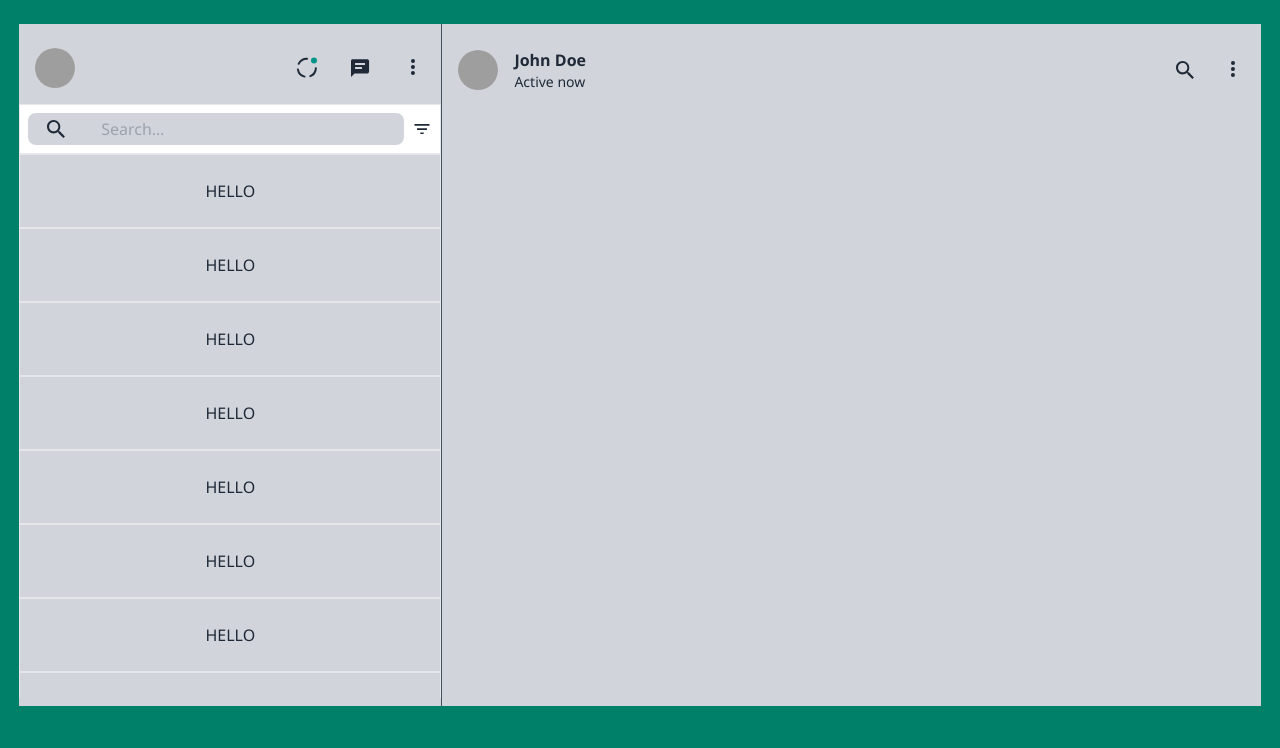
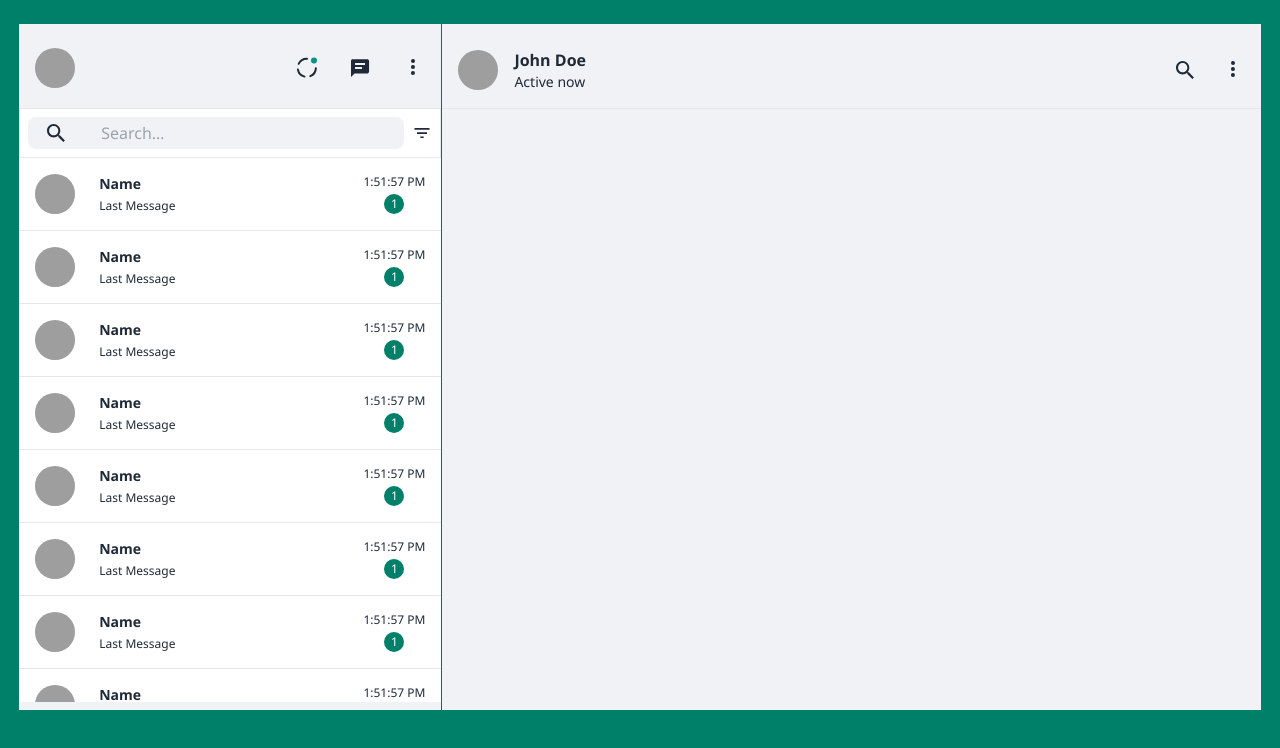
Before and after one commit to ProgrammerShri/Whatsapp-Web-Clone, a React (Create React App) app: page /messages in a window 1280 px wide. Shown: the top 748 px of the page. Built offline with nearby package versions, Linux system fonts and the light colour scheme; grey boxes are pictures that could not be loaded.

Commit message:
ChatList Completed

```diff
--- a/src/index.css
+++ b/src/index.css
@@ -9,9 +9,34 @@ body {
     sans-serif;
   -webkit-font-smoothing: antialiased;
   -moz-osx-font-smoothing: grayscale;
+
 }
+
 
 code {
   font-family: source-code-pro, Menlo, Monaco, Consolas, 'Courier New',
     monospace;
 }
+
+
+/* Custom Scroll bar CSS  */
+
+/* width */
+::-webkit-scrollbar {
+  width: 4px;
+}
+
+/* Track */
+::-webkit-scrollbar-track {
+  background: #f1f1f1;
+}
+
+/* Handle */
+::-webkit-scrollbar-thumb {
+  background: #888;
+}
+
+/* Handle on hover */
+::-webkit-scrollbar-thumb:hover {
+  background: #555;
+}
--- a/src/pages/ChatPage.js
+++ b/src/pages/ChatPage.js
@@ -4,9 +4,9 @@ const ChatPage = () => {
   return (
     <div className="w-full h-screen bg-primary-green">
       <div className="w-[97%] m-auto flex pt-6">
-        <div className="w-[40rem] bg-gray-300 py-2 ">
+        <div className="w-[40rem] bg-light-gray py-2 ">
           {/* Header  */}
-          <div className="w-full py-4 flex justify-between items-center px-4 ">
+          <div className="w-full py-4 flex justify-between items-center px-4 mb-1">
             <div className="flex w-1/3">
               <Avatar />
             </div>
@@ -25,7 +25,7 @@ const ChatPage = () => {
                 <input
                   type="text"
                   placeholder="Search…"
-                  className="input w-full h-8 my-2 bg-gray-300"
+                  className="input w-full h-8 my-2 bg-light-gray"
                 />
               </div>
             </div>
@@ -35,43 +35,17 @@ const ChatPage = () => {
           {/* ChatList  */}
 
           <div className="h-[34rem] overflow-x-hidden overflow-y-auto ">
-            <div className="py-6 border border-b">HELLO</div>
-            <div className="py-6 border border-b">HELLO</div>
-            <div className="py-6 border border-b">HELLO</div>
-            <div className="py-6 border border-b">HELLO</div>
-            <div className="py-6 border border-b">HELLO</div>
-            <div className="py-6 border border-b">HELLO</div>
-            <div className="py-6 border border-b">HELLO</div>
-            <div className="py-6 border border-b">HELLO</div>
-            <div className="py-6 border border-b">HELLO</div>
-            <div className="py-6 border border-b">HELLO</div>
-            <div className="py-6 border border-b">HELLO</div>
-            <div className="py-6 border border-b">HELLO</div>
-            <div className="py-6 border border-b">HELLO</div>
-            <div className="py-6 border border-b">HELLO</div>
-            <div className="py-6 border border-b">HELLO</div>
-            <div className="py-6 border border-b">HELLO</div>
-            <div className="py-6 border border-b">HELLO</div>
-            <div className="py-6 border border-b">HELLO</div>
-            <div className="py-6 border border-b">HELLO</div>
-            <div className="py-6 border border-b">HELLO</div>
-            <div className="py-6 border border-b">HELLO</div>
-            <div className="py-6 border border-b">HELLO</div>
-            <div className="py-6 border border-b">HELLO</div>
-            <div className="py-6 border border-b">HELLO</div>
-            <div className="py-6 border border-b">HELLO</div>
-            <div className="py-6 border border-b">HELLO</div>
-            <div className="py-6 border border-b">HELLO</div>
-            <div className="py-6 border border-b">HELLO</div>
-            <div className="py-6 border border-b">HELLO</div>
-            <div className="py-6 border border-b">HELLO</div>
-            <div className="py-6 border border-b">HELLO</div>
-            <div className="py-6 border border-b">HELLO</div>
+            {[
+              1, 2, 3, 4, 5, 6, 7, 8, 9, 10, 11, 12, 13, 14, 15, 16, 17, 18, 19,
+              20,
+            ].map((item) => (
+              <ChatList className="hover:bg-light-gray py-4 bg-white border-b flex justify-between items-center px-4 cursor-pointer" />
+            ))}
           </div>
         </div>
 
-        <div className="w-full bg-gray-300 py-2 border-l border-primary-gray">
-          <div className="w-full py-4 flex justify-between items-center px-4 ">
+        <div className="w-full bg-light-gray py-2 border-l  border-primary-gray ">
+          <div className="w-full py-4 flex justify-between items-center px-4 border-b">
             <div className="flex space-x-4 items-center ">
               <Avatar />
               <div className="flex flex-col text-left">
@@ -91,6 +65,27 @@ const ChatPage = () => {
 };
 
 export default ChatPage;
+
+const ChatList = ({ ...props }) => {
+  return (
+    <div {...props}>
+      <div className="flex space-x-6">
+        <Avatar />
+        <div className="flex flex-col text-left space-y-1">
+          <h3 className="text-sm font-bold">Name</h3>
+          <p className="text-xs">Last Message</p>
+        </div>
+      </div>
+
+      <div className="flex flex-col justify-between items-center space-y-1">
+        <p className="text-xs">{new Date().toLocaleTimeString()}</p>
+        <div className="flex justify-center items-center bg-primary-green text-white rounded-full w-5 h-5">
+          <p className="text-xs">1</p>
+        </div>
+      </div>
+    </div>
+  );
+};
 
 const Avatar = ({ ...props }) => {
   return (
@@ -175,7 +170,7 @@ const NewChatIcon = ({ ...props }) => {
 
 const SearchIcon = ({ ...props }) => {
   return (
-    <span className="cursor-pointer my-2  bg-gray-300" {...props}>
+    <span className="cursor-pointer my-2  bg-light-gray" {...props}>
       <svg viewBox="0 0 24 24" width={24} height={24} className>
         <path
           fill="currentColor"
@@ -188,13 +183,13 @@ const SearchIcon = ({ ...props }) => {
 
 const DownArrowIcon = ({ ...props }) => {
   return (
-    <span className="cursor-pointer" {...props}>
+    <span {...props}>
       <svg
         viewBox="0 0 24 24"
         width={20}
         height={20}
         preserveAspectRatio="xMidYMid meet"
-        className
+        className="cursor-pointer"
       >
         <path
           fill="currentColor"
--- a/tailwind.config.js
+++ b/tailwind.config.js
@@ -7,6 +7,7 @@ module.exports = {
         "primary-gray": "#41525D",
         "secondary-gray": "#3B4A54",
         "tertiary-gray": "#101a21",
+        "light-gray": "#f0f2f5",
         "primary-green": "#008069",
         "secondary-green": "#00b384",
       },
```
